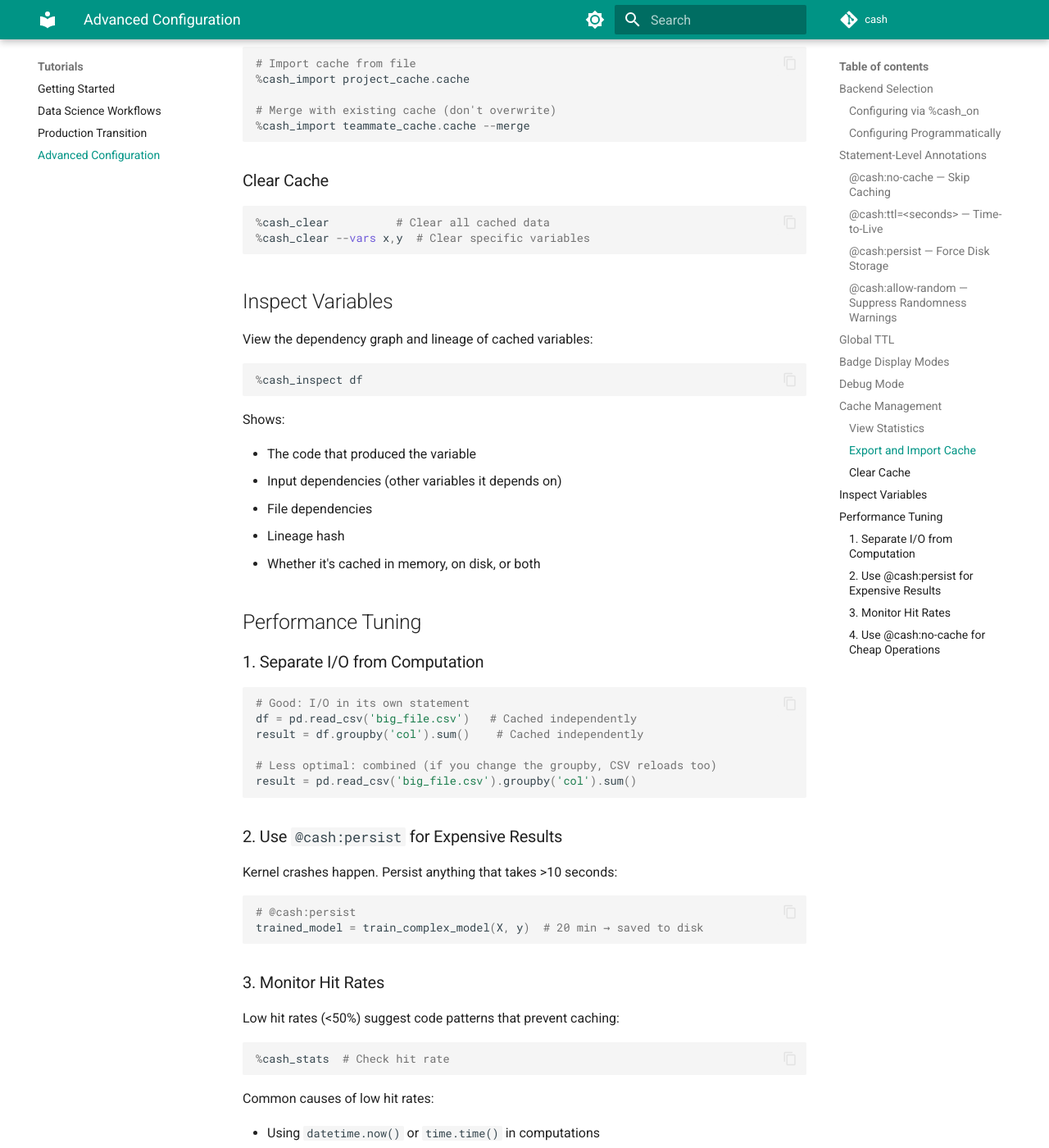
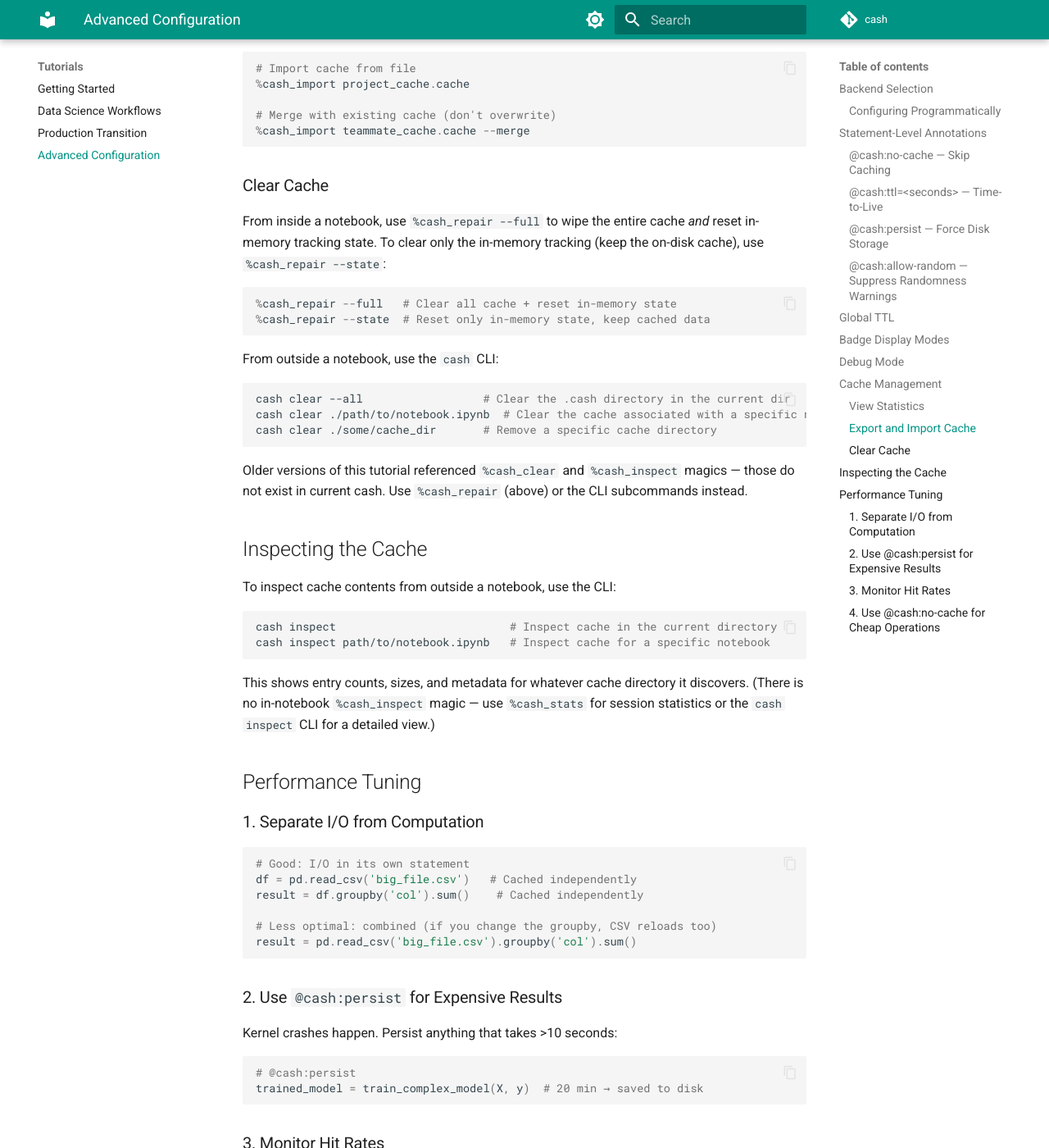
Before and after one commit to galgtonold/cash, an MkDocs documentation site: the page built from docs/tutorials/advanced_configuration.md, in a window 1280 px wide and 1400 px high, scrolled down 4317 px. Shown: the whole window at 82% size. Built offline with MkDocs 1.6.1 and Material for MkDocs 9.7.7, drawn with Linux system fonts in a browser that asks for light colours; comment, search, counter and statistics services are not loaded; some of the changed text lies outside the part shown.

Commit message:
docs(tutorials): fix fabricated magics, signatures, and debug output

````diff
--- a/docs/tutorials/advanced_configuration.md
+++ b/docs/tutorials/advanced_configuration.md
@@ -15,38 +15,43 @@
 | `RedisBackend` | ✅ Configurable | 🟢 Network-fast | ✅ Multi-process | Teams, microservices |
 | `S3Backend` | ✅ Cloud-durable | 🟠 Network | ✅ Multi-region | Cloud pipelines |
 
-### Configuring via `%cash_on`
+### Configuring Programmatically
+
+`%cash_on` itself only accepts `ttl=N` (a global TTL in seconds). Backend
+selection happens by constructing a `Cash(...)` instance and calling
+`register_magic()` on it — there is no `--backend` or `--cache-dir` flag on the
+magic.
 
 ```python
-# Memory only (fastest, no persistence)
-%cash_on --backend memory
+from cash import Cash, InMemoryBackend, FileBackend
+from cash.backends.sqlite_backend import SQLiteBackend
 
-# SQLite (single-file persistence)
-%cash_on --backend sqlite
+# In-memory only (fastest, no persistence across kernel restarts)
+c = Cash(backend=InMemoryBackend())
+c.register_magic()
 
-# Custom cache directory
-%cash_on --cache-dir ./my_project_cache
+# File backend (disk-persistent, default if no backend is passed)
+c = Cash(backend=FileBackend(cache_dir="./my_project_cache"))
+c.register_magic()
+
+# SQLite backend (single-file, good for sharing one cache between scripts)
+c = Cash(backend=SQLiteBackend(db_path="./.cash/cache.db"))
+c.register_magic()
 ```
 
-### Configuring Programmatically
+For a tiered cache (in-memory L1 + on-disk L2 — the default if you call
+`Cash()` with no backend argument), pass a list of backends positionally:
 
 ```python
-from cash import Cash
-from cash.backends import (
-    InMemoryBackend,
-    FileBackend,
-    TieredBackend,
-    SQLiteBackend,
-)
+from cash import Cash, InMemoryBackend, FileBackend
+from cash.backends import TieredBackend
 
-# Tiered: in-memory L1 + file L2 (default behavior)
-app = Cash(backend=TieredBackend(
-    l1=InMemoryBackend(max_entries=500),
-    l2=FileBackend("./cache", max_size_bytes=5_000_000_000)
-))
-
-# SQLite with custom path
-app = Cash(backend=SQLiteBackend("./cache/data.db"))
+backend = TieredBackend([
+    InMemoryBackend(max_entries=100),
+    FileBackend(cache_dir="./.cash"),
+])
+c = Cash(backend=backend)
+c.register_magic()
 ```
 
 ## Statement-Level Annotations
@@ -143,20 +148,15 @@
 %cash_debug on
 ```
 
-Debug output shows:
+`%cash_debug on` raises the cash logger to DEBUG and prints labelled lines
+from each subsystem. Look for these prefixes to see how caching decisions
+were made:
 
-- **Lineage tracking**: What inputs each statement depends on
-- **Cache key computation**: How the cache key was built
-- **File dependencies**: Which files are tracked and their hashes
-- **Upstream simulation**: How upstream changes are detected
-
-```
-[LINEAGE_DEBUG] Statement: summary = df.describe()
-  Inputs: {'df': 'sha256:a1b2c3...'}
-  File deps: {}
-  Cache key: stmt:sha256:d4e5f6...
-  Status: RESTORED (hit)
-```
+- `[CACHE_KEY]` — how the cache key was constructed for a statement
+- `[CACHE_HIT_DEBUG]` — why a lookup hit or missed
+- `[UPSTREAM_DEBUG]` — what made an upstream cell re-run
+- `[LINEAGE_DEBUG]` — the inputs detected for a statement and their resolved lineage hashes
+- `[STATE]` — what the tracking state looks like at each step
 
 Turn off when done:
 
@@ -197,26 +197,39 @@
 
 ### Clear Cache
 
+From inside a notebook, use `%cash_repair --full` to wipe the entire cache
+*and* reset in-memory tracking state. To clear only the in-memory tracking
+(keep the on-disk cache), use `%cash_repair --state`:
+
 ```python
-%cash_clear          # Clear all cached data
-%cash_clear --vars x,y  # Clear specific variables
+%cash_repair --full   # Clear all cache + reset in-memory state
+%cash_repair --state  # Reset only in-memory state, keep cached data
 ```
 
-## Inspect Variables
+From outside a notebook, use the `cash` CLI:
 
-View the dependency graph and lineage of cached variables:
-
-```python
-%cash_inspect df
+```bash
+cash clear --all                  # Clear the .cash directory in the current dir
+cash clear ./path/to/notebook.ipynb  # Clear the cache associated with a specific notebook
+cash clear ./some/cache_dir       # Remove a specific cache directory
 ```
 
-Shows:
+Older versions of this tutorial referenced `%cash_clear` and
+`%cash_inspect` magics — those do not exist in current cash. Use
+`%cash_repair` (above) or the CLI subcommands instead.
 
-- The code that produced the variable
-- Input dependencies (other variables it depends on)
-- File dependencies
-- Lineage hash
-- Whether it's cached in memory, on disk, or both
+## Inspecting the Cache
+
+To inspect cache contents from outside a notebook, use the CLI:
+
+```bash
+cash inspect                          # Inspect cache in the current directory
+cash inspect path/to/notebook.ipynb   # Inspect cache for a specific notebook
+```
+
+This shows entry counts, sizes, and metadata for whatever cache directory it
+discovers. (There is no in-notebook `%cash_inspect` magic — use `%cash_stats`
+for session statistics or the `cash inspect` CLI for a detailed view.)
 
 ## Performance Tuning
 
````
Also changed, not shown: docs/tutorials/data_science_workflows.md (+7 -8 lines), docs/tutorials/production_transition.md (+2 -2 lines).
